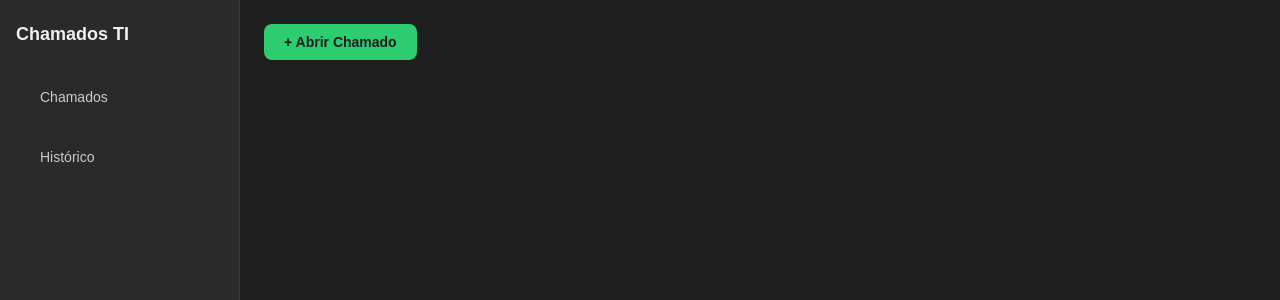
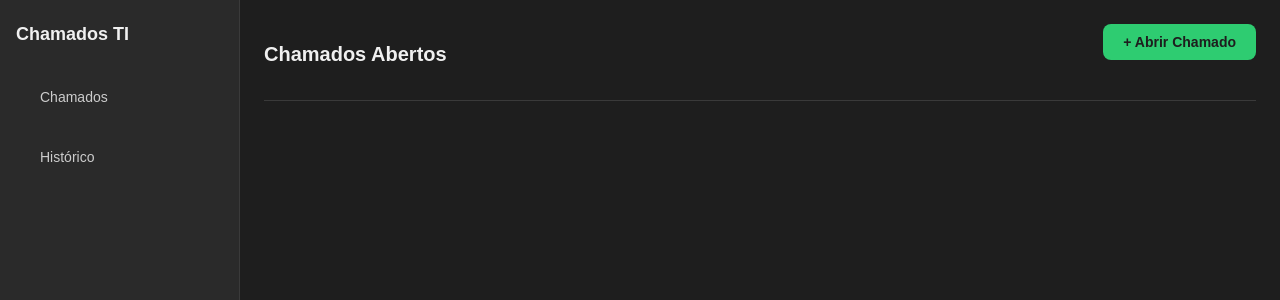
Before and after one commit to Gustavoguima0/chamados-ti, a React (Create React App) app in the folder frontend/: page / in a window 1280 px wide. Shown: the top 300 px of the page. Built offline with nearby package versions, Linux system fonts and the light colour scheme.

Commit message:
feat: header da pagina e melhorias visuais

```diff
--- a/frontend/src/App.css
+++ b/frontend/src/App.css
@@ -302,3 +302,20 @@ main {
 .card-em-analise {
   border-left: 4px solid #e67e22;
 }
+
+.page-header {
+  display: flex;
+  justify-content: space-between;
+  align-items: center;
+  margin-bottom: 24px;
+  padding-bottom: 16px;
+  border-bottom: 1px solid #3a3a3a;
+}
+
+.page-header h2 {
+  font-size: 20px;
+}
+
+main {
+  padding: 24px;
+}
--- a/frontend/src/components/DrawerAtendimento.js
+++ b/frontend/src/components/DrawerAtendimento.js
@@ -3,7 +3,6 @@ import { useState } from 'react';
 function DrawerAtendimento({ chamado, onFechar, onFinalizar }) {
   const [nomeTecnico, setNomeTecnico] = useState('');
   const [justificativa, setJustificativa] = useState('');
-  const [status, setStatus] = useState('');
 
   function finalizar(statusEscolhido) {
     if (!nomeTecnico) return alert('Informe o nome do técnico.');
--- a/frontend/src/pages/Chamados.js
+++ b/frontend/src/pages/Chamados.js
@@ -25,9 +25,12 @@ function Chamados({ chamados, setChamados, historico, setHistorico }) {
 
   return (
     <main>
+      <div className="page-header">
+        <h2>Chamados Abertos</h2>
         <button className="btn-novo-chamado" onClick={() => setModalAberto(true)}>
           + Abrir Chamado
         </button>
+      </div>
 
       <div className="lista-chamados">
         {chamados.map((chamado, index) => (
```
Lines whose indentation alone changed are shown as unchanged.
